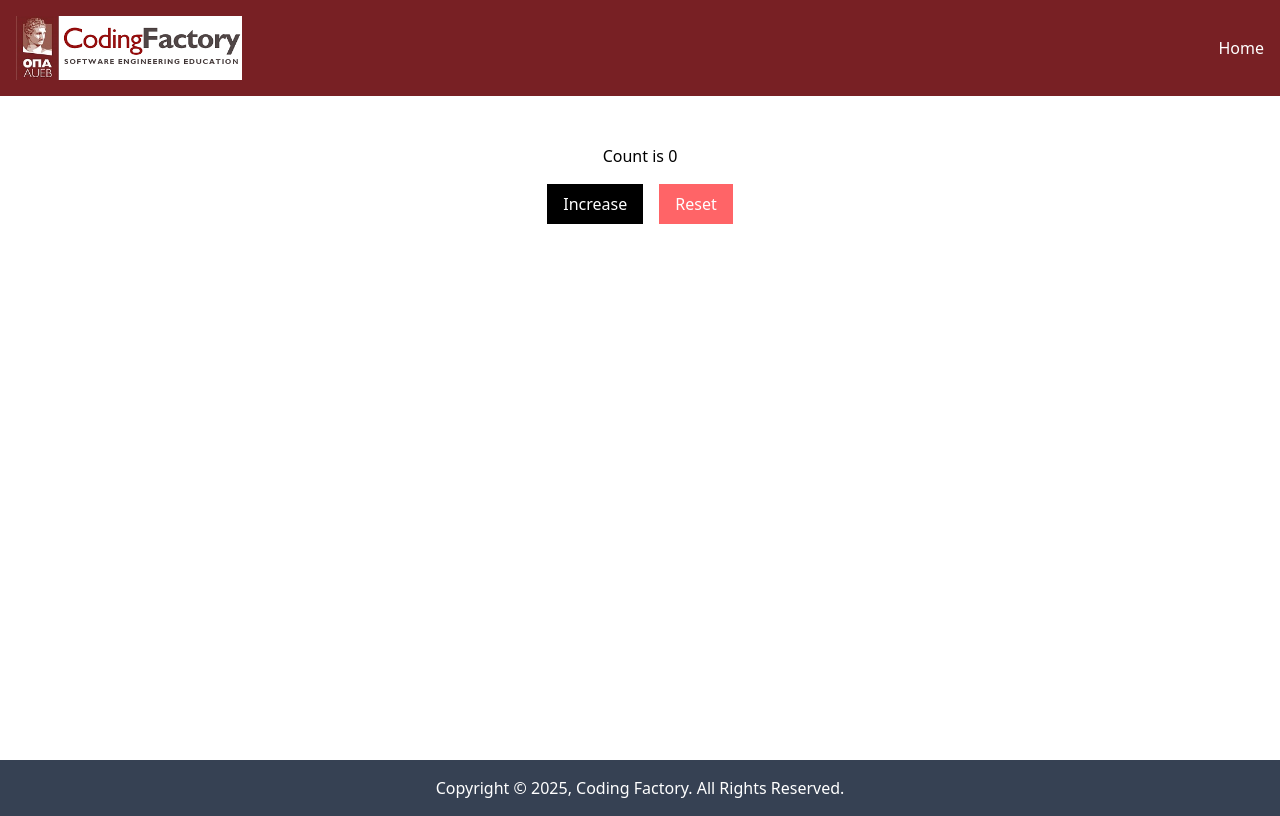
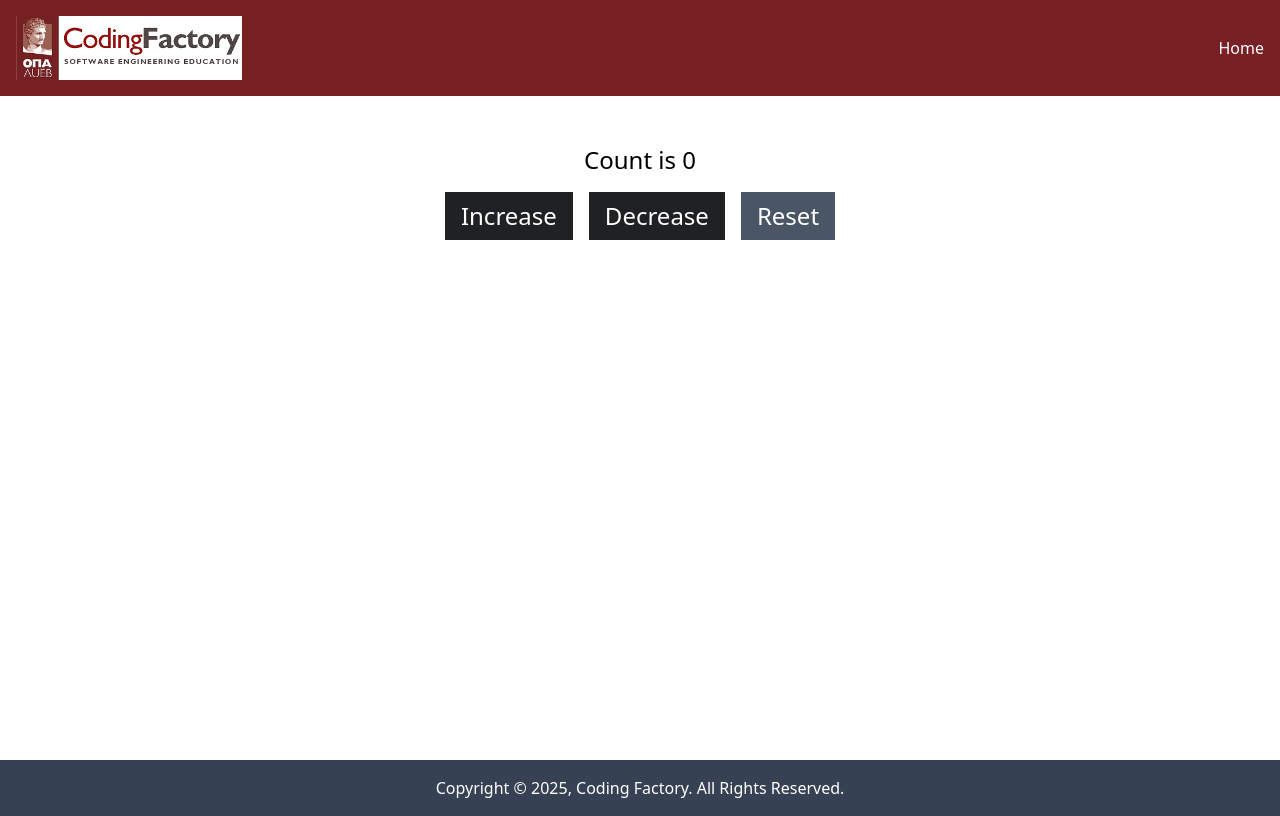
Before and after one commit to LuckyDuk3/cf7-components-intro, a React (Vite) app: page / in a window 1280 px wide. Built offline with nearby package versions, Linux system fonts and the light colour scheme.

Commit message:
feat: created button components

```diff
--- a/src/App.tsx
+++ b/src/App.tsx
@@ -5,7 +5,8 @@
 // import ArrowFunctionalComponentWithPropsType from "./components/ArrowFunctionalComponentWithPropsType.tsx";
 
 import Layout from "./components/Layout.tsx";
-import FunctionalComponentWithState from "./components/FunctionalComponentWithState.tsx";
+// import FunctionalComponentWithState from "./components/FunctionalComponentWithState.tsx";
+import Counter from "./components/Counter.tsx";
 // import ClassComponentWithState from "./components/ClassComponentWithState.tsx";
 
 function App() {
@@ -26,8 +27,10 @@
     {/*    <h1 className="text-center text-2xl font-bold">This is a heading1 title</h1>*/}
     {/*    <FunctionalComponent/>*/}
     {/*    <ClassComponentWithState/>*/}
-        <FunctionalComponentWithState/>
+    {/*    <FunctionalComponentWithState/>*/}
+          <Counter/>
       </Layout>
+
     </>
   )
 }
--- /dev/null
+++ b/src/components/Counter.tsx
@@ -0,0 +1,36 @@
+import {useState} from "react";
+import CounterButton from "./CounterButton.tsx";
+
+
+const Counter = () => {
+    const [count, setCount] = useState(0);
+
+    const increaseCount = () => {
+        setCount(count + 1);
+    }
+
+    const decreaseCount = () => {
+        if( count > 0){
+            setCount(count - 1);
+        }
+    }
+
+    const resetCount = () => {
+        setCount(0);
+    }
+
+    return (
+        <>
+            <div className="space-y-4 text-2xl pt-12">
+                <h1 className="text-center">Count is {count}</h1>
+                <div className="text-center space-x-4">
+                    <CounterButton onClick={increaseCount} label="Increase" />
+                    <CounterButton onClick={decreaseCount} label="Decrease" />
+                    <CounterButton onClick={resetCount} disabled = {count === 0} label="Reset" addClass="bg-cf-dark-red"/>
+                </div>
+            </div>
+        </>
+    )
+}
+
+export default Counter;
--- /dev/null
+++ b/src/components/CounterButton.tsx
@@ -0,0 +1,24 @@
+type ButtonProps = {
+    onClick: () => void;
+    disabled?: boolean;
+    label: string;
+    addClass?: string;
+}
+
+const CounterButton = ({onClick, disabled = false, label, addClass = "bg-cf-dark-gray"}: ButtonProps) => {
+    return (
+        <>
+            <button>
+                <button
+                    className={"disabled:bg-gray-600 text-white py-2 px-4 " + addClass}
+                    onClick={onClick}
+                    disabled={disabled}
+                >
+                    {label}
+                </button>
+            </button>
+        </>
+    )
+}
+
+export default CounterButton;
```
